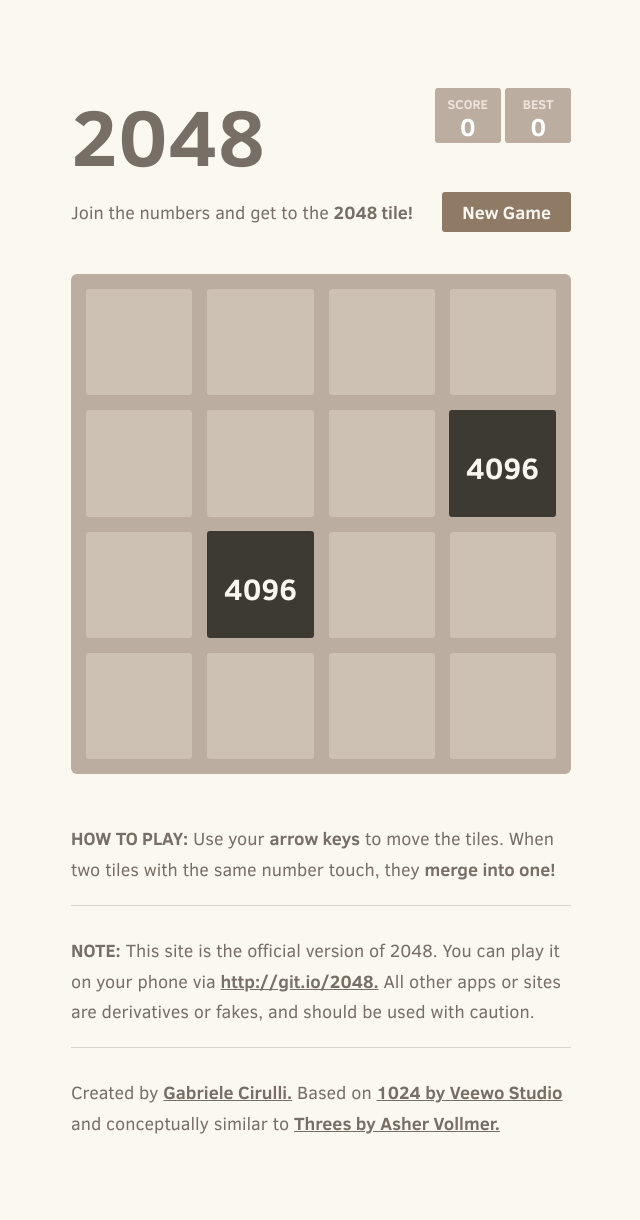
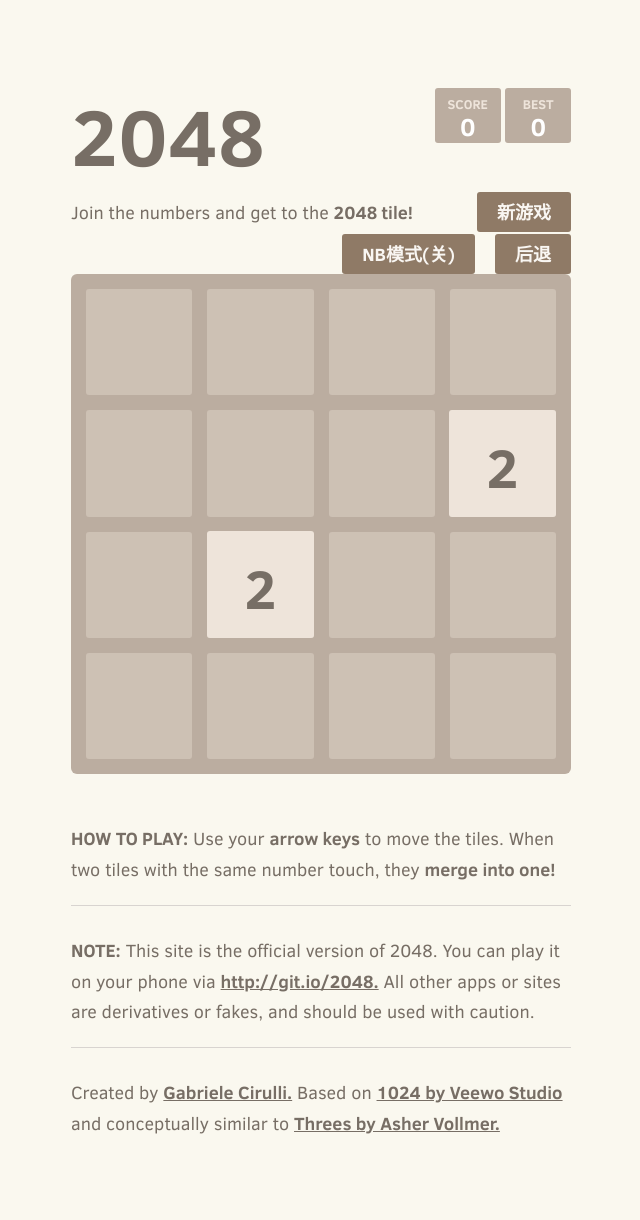
Before and after one commit to baoyongzhang/test_pages, a Jekyll site: the page index.html, which Jekyll copies as it is, in a window 1280 px wide. Shown: the whole page, without its empty margins (319-959 px from the left). Built offline with Jekyll 4.4.1, drawn with Linux system fonts in a browser that asks for light colours.

Commit message:
update nbmode

```diff
--- a/index.html
+++ b/index.html
@@ -25,9 +25,11 @@
 
     <div class="above-game">
       <p class="game-intro">Join the numbers and get to the <strong>2048 tile!</strong></p>
-      <a class="restart-button">New Game</a>
+      <a class="restart-button">新游戏</a>
     </div>
 
+<a class="back-pre-state-button">后退</a>
+<a class="nb-mode-button">NB模式(关)</a>
     <div class="game-container">
       <div class="game-message">
         <p></p>
--- a/js/game_manager.js
+++ b/js/game_manager.js
@@ -5,10 +5,13 @@
   this.actuator       = new Actuator;
 
   this.startTiles     = 2;
+  this.moveCount      = 0;
 
   this.inputManager.on("move", this.move.bind(this));
   this.inputManager.on("restart", this.restart.bind(this));
+  this.inputManager.on("backPreState", this.backPreState.bind(this));
   this.inputManager.on("keepPlaying", this.keepPlaying.bind(this));
+  this.inputManager.on("nbMode", this.nbMode.bind(this));
 
   this.setup();
 }
@@ -60,6 +63,8 @@
 
   // Update the actuator
   this.actuate();
+
+  this.isNB = false;
 };
 
 // Set up the initial tiles to start the game with
@@ -72,7 +77,10 @@
 // Adds a tile in a random position
 GameManager.prototype.addRandomTile = function () {
   if (this.grid.cellsAvailable()) {
-    var value = Math.random() < 0.9 ? 4096 : 4096;
+    var value = Math.random() < 0.9 ? 2 : 4;
+    if(this.isNB){
+      value = Math.random() < 0.9 ? 512 : 1024;
+    }
     var tile = new Tile(this.grid.randomAvailableCell(), value);
 
     this.grid.insertTile(tile);
@@ -133,6 +141,9 @@
 // Move tiles on the grid in the specified direction
 GameManager.prototype.move = function (direction) {
   // 0: up, 1: right, 2: down, 3: left
+  // 保存状态
+  this.savePreState();
+
   var self = this;
 
   if (this.isGameTerminated()) return; // Don't do anything if the game's over
@@ -274,3 +285,32 @@
 GameManager.prototype.positionsEqual = function (first, second) {
   return first.x === second.x && first.y === second.y;
 };
+
+
+// 记录上一步
+GameManager.prototype.savePreState = function () {
+
+  this.storageManager.setPreBestScore(this.score);
+  this.storageManager.setPreGameState(this.serialize());
+
+};
+
+// 返回上一步
+GameManager.prototype.backPreState = function () {
+
+  var previousState = this.storageManager.getPreGameState();
+
+    this.grid        = new Grid(previousState.grid.size,
+                                previousState.grid.cells); // Reload grid
+    this.score       = previousState.score;
+    this.over        = previousState.over;
+    this.won         = previousState.won;
+    this.keepPlaying = previousState.keepPlaying;
+    this.actuate();
+};
+
+// NB模式
+GameManager.prototype.nbMode = function () {
+  this.isNB = !this.isNB;
+  document.querySelector(".nb-mode-button").innerHTML = this.isNB ? "NB模式(开)" : "NB模式(关)";
+};
--- a/js/grid.js
+++ b/js/grid.js
@@ -20,7 +20,6 @@
 
 Grid.prototype.fromState = function (state) {
   var cells = [];
-
   for (var x = 0; x < this.size; x++) {
     var row = cells[x] = [];
 
@@ -29,7 +28,6 @@
       row.push(tile ? new Tile(tile.position, tile.value) : null);
     }
   }
-
   return cells;
 };
 
--- a/js/keyboard_input_manager.js
+++ b/js/keyboard_input_manager.js
@@ -72,6 +72,8 @@
   this.bindButtonPress(".retry-button", this.restart);
   this.bindButtonPress(".restart-button", this.restart);
   this.bindButtonPress(".keep-playing-button", this.keepPlaying);
+  this.bindButtonPress(".back-pre-state-button", this.backPreState);
+  this.bindButtonPress(".nb-mode-button", this.nbMode);
 
   // Respond to swipe events
   var touchStartClientX, touchStartClientY;
@@ -132,6 +134,16 @@
   this.emit("restart");
 };
 
+KeyboardInputManager.prototype.backPreState = function (event) {
+  event.preventDefault();
+  this.emit("backPreState");
+};
+
+KeyboardInputManager.prototype.nbMode = function (event) {
+  event.preventDefault();
+  this.emit("nbMode");
+};
+
 KeyboardInputManager.prototype.keepPlaying = function (event) {
   event.preventDefault();
   this.emit("keepPlaying");
--- a/js/local_storage_manager.js
+++ b/js/local_storage_manager.js
@@ -21,6 +21,8 @@
 function LocalStorageManager() {
   this.bestScoreKey     = "bestScore";
   this.gameStateKey     = "gameState";
+  this.preBestScoreKey     = "preBestScore";
+  this.prePameStateKey     = "preGameState";
 
   var supported = this.localStorageSupported();
   this.storage = supported ? window.localStorage : window.fakeStorage;
@@ -60,4 +62,24 @@
 
 LocalStorageManager.prototype.clearGameState = function () {
   this.storage.removeItem(this.gameStateKey);
+  this.storage.removeItem(this.preGameStateKey);
 };
+
+// Best score getters/setters
+LocalStorageManager.prototype.getPreBestScore = function () {
+  return this.storage.getItem(this.preBestScoreKey) || 0;
+};
+
+LocalStorageManager.prototype.setPreBestScore = function (score) {
+  this.storage.setItem(this.preBestScoreKey, score);
+};
+
+// Game state getters/setters and clearing
+LocalStorageManager.prototype.getPreGameState = function () {
+  var stateJSON = this.storage.getItem(this.preGameStateKey);
+  return stateJSON ? JSON.parse(stateJSON) : null;
+};
+
+LocalStorageManager.prototype.setPreGameState = function (gameState) {
+  this.storage.setItem(this.preGameStateKey, JSON.stringify(gameState));
+};
--- a/style/main.css
+++ b/style/main.css
@@ -499,6 +499,33 @@
   text-align: center;
   float: right; }
 
+.back-pre-state-button {
+    display: inline-block;
+    background: #8f7a66;
+    border-radius: 3px;
+    padding: 0 20px;
+    text-decoration: none;
+    color: #f9f6f2;
+    height: 40px;
+    line-height: 42px;
+    display: block;
+    text-align: center;
+    float: right; }
+
+.nb-mode-button {
+        display: inline-block;
+        background: #8f7a66;
+        border-radius: 3px;
+        padding: 0 20px;
+        margin: 0 20px 0 0;
+        text-decoration: none;
+        color: #f9f6f2;
+        height: 40px;
+        line-height: 42px;
+        display: block;
+        text-align: center;
+        float: right; }
+
 .game-explanation {
   margin-top: 50px; }
 
```
